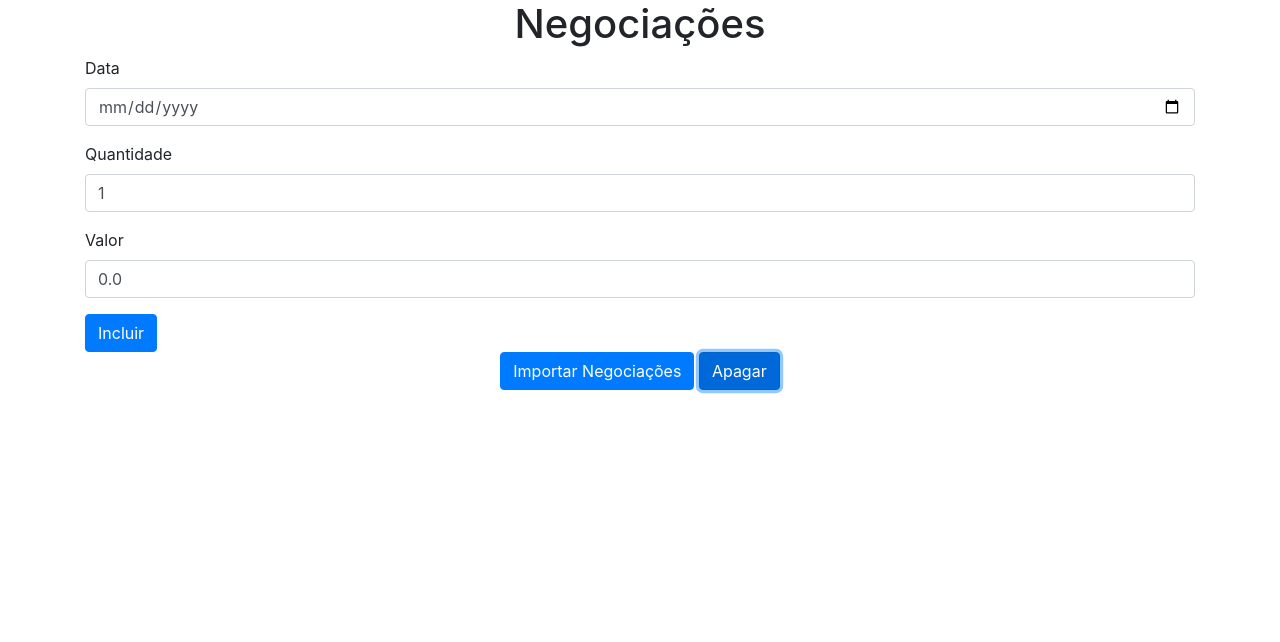
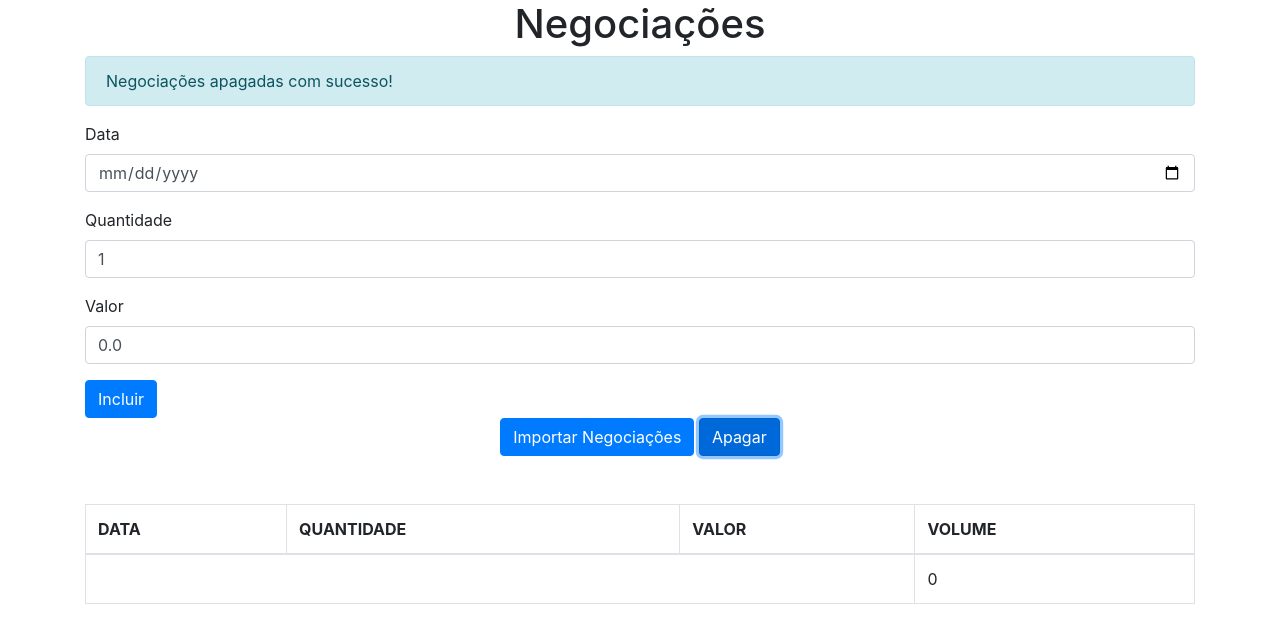
Before and after one commit to rochaskingdom/ES6-OO-PadraoDeProjeto, a plain HTML site: page index.html in a window 1280 px wide. Both pictures are taken after a click on the button "Apagar". Drawn offline with nearby package versions, Linux system fonts and the light colour scheme.

Commit message:
Aplicando a solução no NegociacaoController

```diff
--- a/index.html
+++ b/index.html
@@ -60,28 +60,6 @@
         let negociacaoController = new NegociacaoController();
     </script>
 
-    <script>
-        let lista = new Proxy(new ListaNegociacoes(), {
-
-            get(target, prop, receiver) {
-                if (['adiciona', 'esvazia'].includes(prop) && typeof (target[prop]) == typeof (Function)) {
-
-                    return function () {
-
-                        console.log(`interceptado ${prop}`);
-                        Reflect.apply(target[prop], target, arguments);
-                    }
-
-                }
-
-                return Reflect.get(target, prop, receiver);
-            }
-
-        });
-
-        lista.adiciona(new Negociacao(new Date(), 1, 100));
-        lista.esvazia();
-    </script>
 </body>
 
 </html>
--- a/js/app/controllers/NegociacaoController.js
+++ b/js/app/controllers/NegociacaoController.js
@@ -7,10 +7,26 @@ class NegociacaoController {
         this._inputQuantidade = $('#quantidade');
         this._inputValor = $('#valor');
 
-        /*
-        this._listaNegociacoes =
-            new ListaNegociacoes(model => this._negociacoesView.update(model));
-        */
+        let self = this;
+
+        this._listaNegociacoes = new Proxy(new ListaNegociacoes(), {
+
+            get(target, prop, receiver) {
+                if (['adiciona', 'esvazia'].includes(prop) && typeof (target[prop]) == typeof (Function)) {
+
+                    return function () {
+
+                        console.log(`interceptado ${prop}`);
+                        Reflect.apply(target[prop], target, arguments);
+                        self._negociacoesView.update(target);
+                    }
+
+                }
+
+                return Reflect.get(target, prop, receiver);
+            }
+
+        });
 
         this._negociacoesView = new NegociacoesView($('#negociacoesView'));
         this._negociacoesView.update(this._listaNegociacoes);
```
